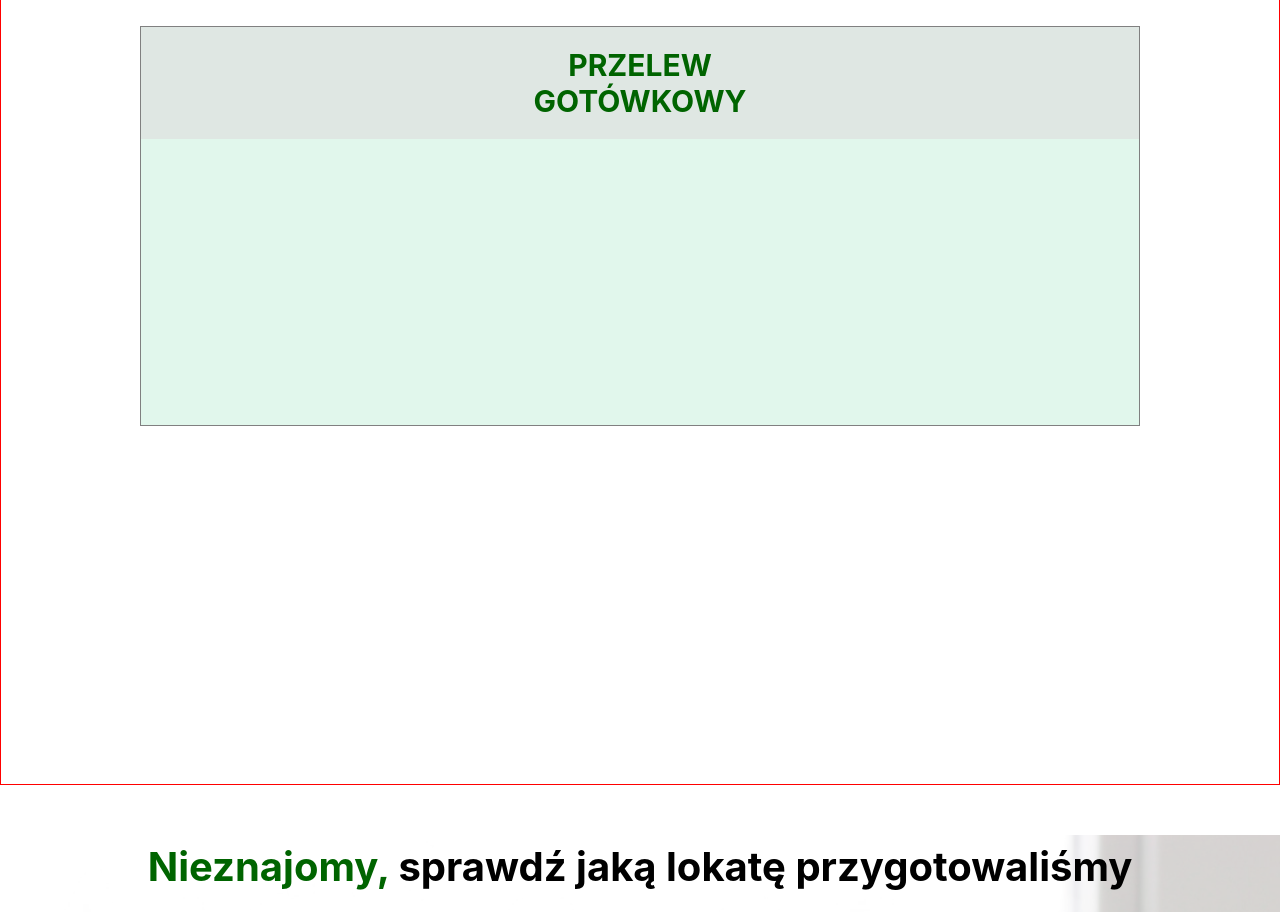
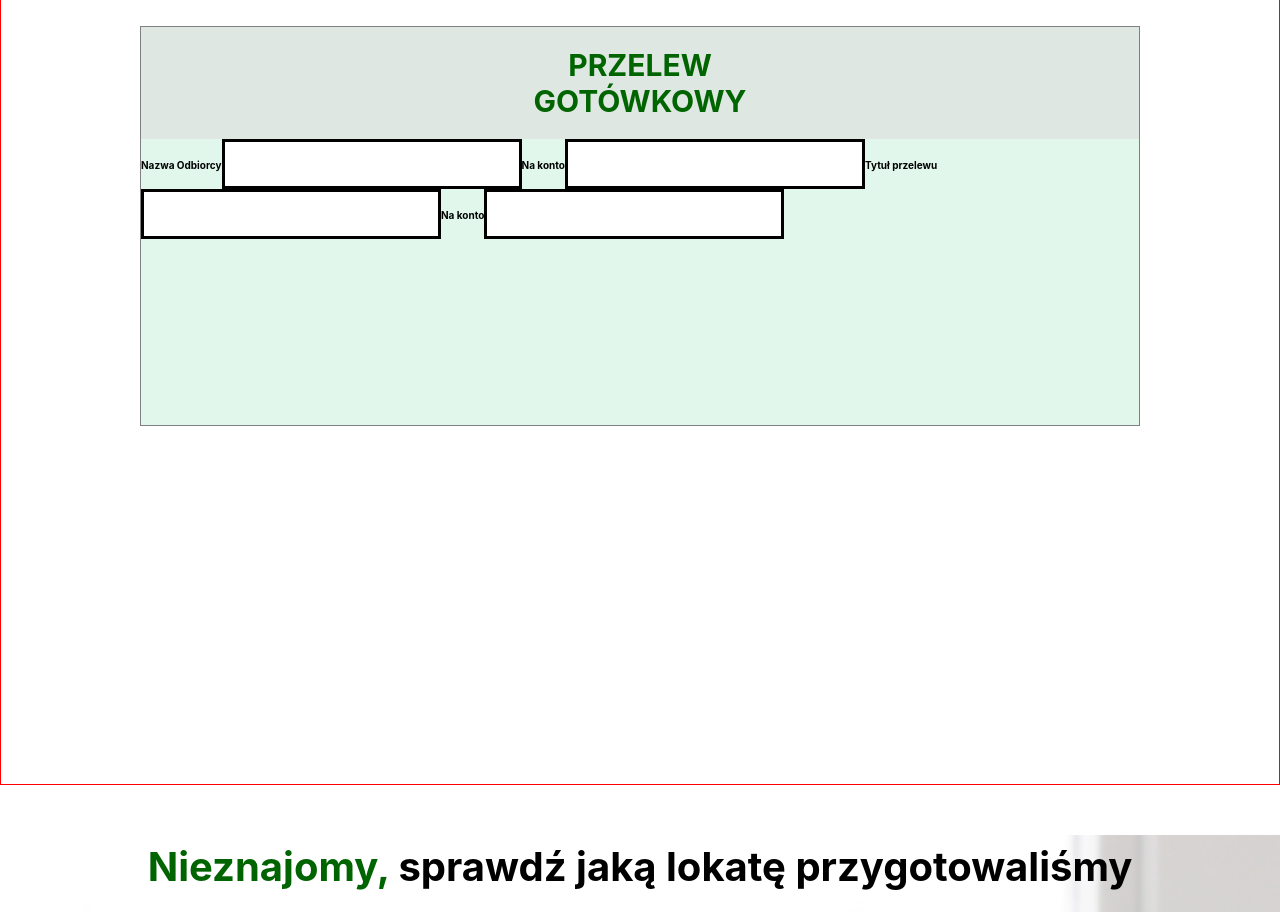
Before and after one commit to MagicianPL/BankApplication, a React (Create React App) app: page / in a window 1280 px wide. Shown: the part 2540-3452 px from the top of the page. Built offline with nearby package versions, Linux system fonts and the light colour scheme; no server answers; a web font is replaced by a local one.

Commit message:
inputs on transfer modal

```diff
--- a/src/components/BankTransfer/BankTransfer.js
+++ b/src/components/BankTransfer/BankTransfer.js
@@ -24,6 +24,20 @@ const BankTransfer = () => {
     <div className="bank-transfer-page">
         <div className="bank-transfer-container">
             <h1>PRZELEW<br />GOTÓWKOWY</h1>
+            <form>
+                <label htmlFor="recipient">Nazwa Odbiorcy</label>
+                    <input type="text" id="recipient" />
+
+                <label htmlFor="account-number">Na konto</label>
+                    <input type="text" id="account-number" />
+
+                    <label htmlFor="transfer-title">Tytuł przelewu</label>
+                    <input type="text" id="transfer-title" />
+
+                    <label htmlFor="cash-amount">Na konto</label>
+                    <input type="number" id="cash-amount" />
+
+            </form>
         </div>
      {/*} <input type="number" onChange={period} value={inputTransferValue}></input>
       <button onClick={validation}>wyslij</button>*/}
```
